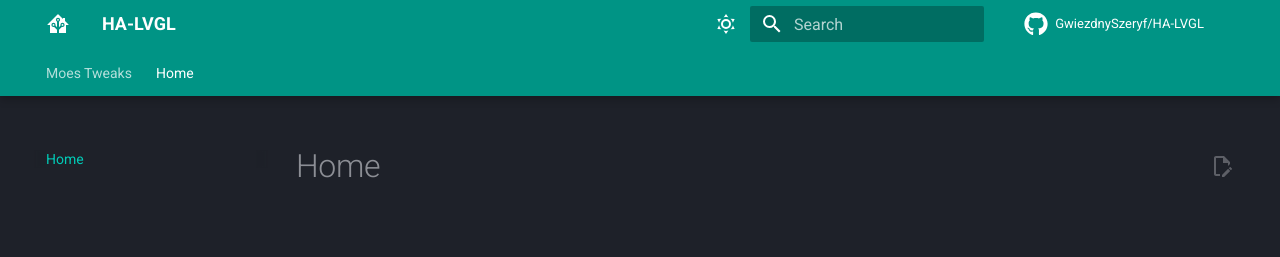
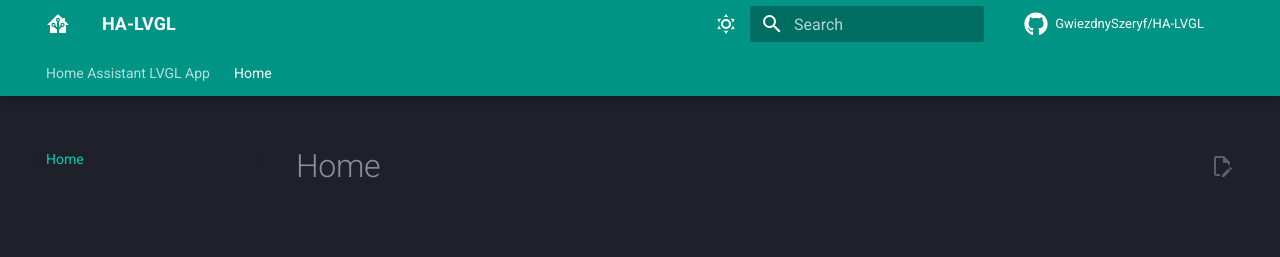
Before and after one commit to GwiezdnySzeryf/HA-LVGL, an MkDocs documentation site: the page built from docs/index.md, in a window 1280 px wide. Shown: the top 257 px of the page. Built offline with MkDocs 1.6.1 and Material for MkDocs 9.7.7, drawn with Linux system fonts in a browser that asks for light colours; comment, search, counter and statistics services are not loaded.

Commit message:
docs: describe Home Assistant LVGL app

```diff
--- a/mkdocs.yml
+++ b/mkdocs.yml
@@ -53,7 +53,7 @@ markdown_extensions:
       permalink: true
 
 nav:
-  - Moes Tweaks: moes-tweaks/index.md
+  - Home Assistant LVGL App: home-assistant-lvgl-app/index.md
   - Home: index.md
 
 extra:
```
Also changed, not shown: docs/home-assistant-lvgl-app/index.md (added, +3 -0 lines), docs/moes-tweaks/index.md (deleted, +0 -1 lines).
